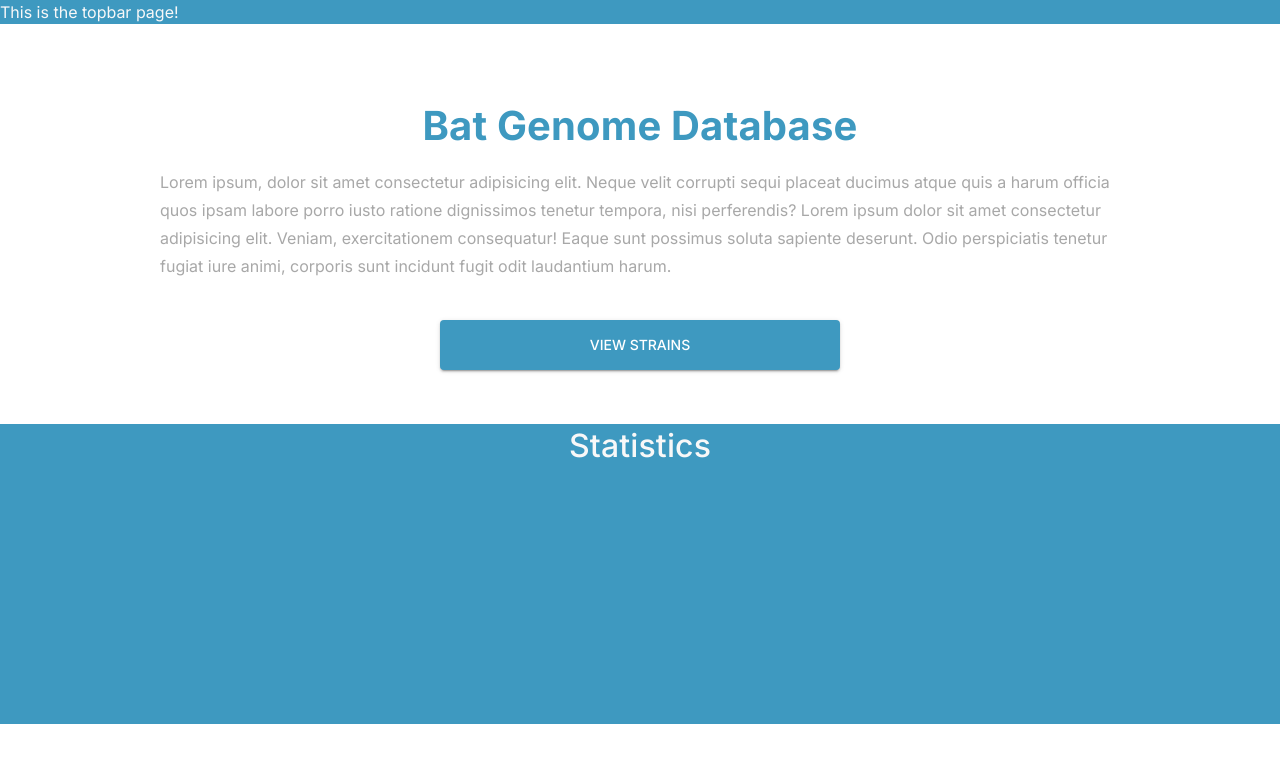
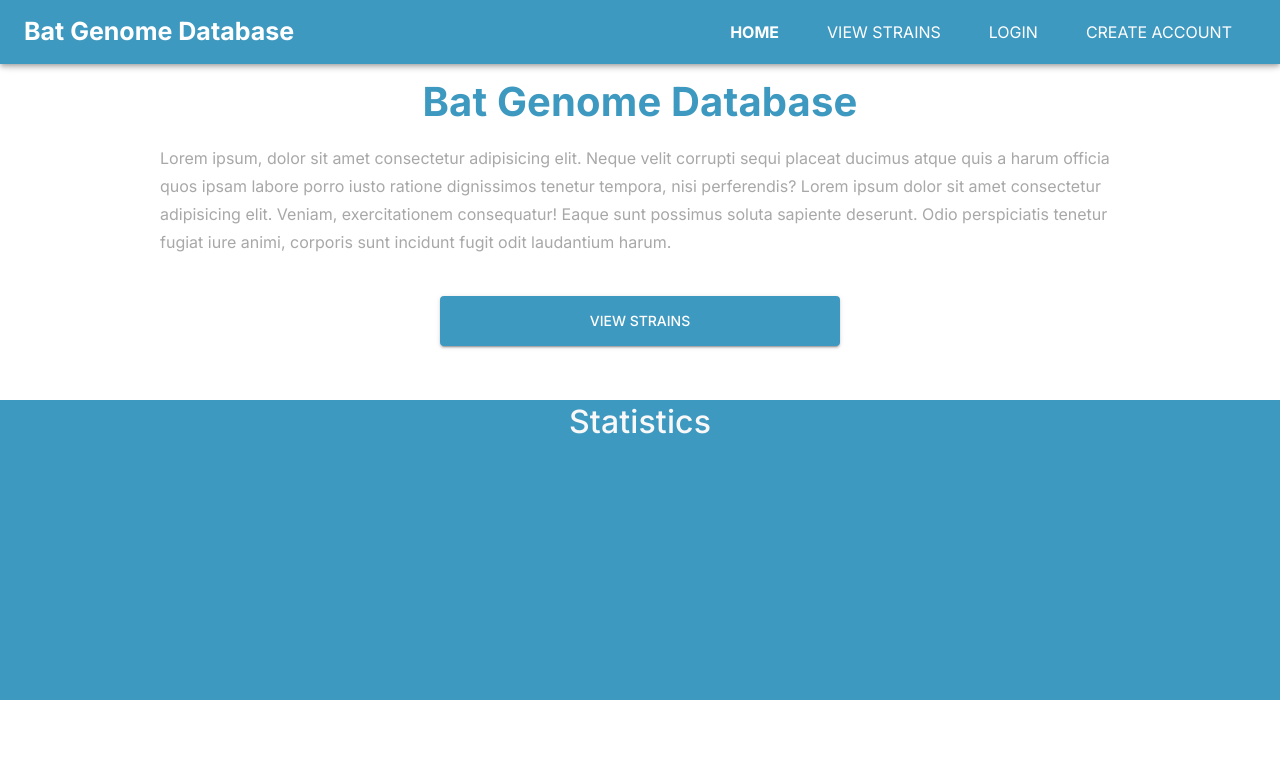
Before and after one commit to lbsomoson/bat-genome-database, a React (Create React App) app in the folder bat-genome-client/: page / in a window 1280 px wide. Shown: the top 762 px of the page. Built offline with nearby package versions, Linux system fonts and the light colour scheme.

Commit message:
feat: topbar with pages based on user role

```diff
--- a/bat-genome-client/src/components/topbar/Topbar.jsx
+++ b/bat-genome-client/src/components/topbar/Topbar.jsx
@@ -1,13 +1,174 @@
-import { ThemeProvider, Typography, Box } from "@mui/material";
 
+/* Context */
 import { theme } from "../../theme";
+import { userDetailsContext } from "../../context/UserDetailsProvider";
 
-export default function Topbar() {
+/* Hooks and Routing */
+import { NavLink } from "react-router-dom";
+import {
+	useContext,
+	useEffect,
+	useState
+} from "react";
+
+/* Material UI */
+import { MenuIcon, AccountCircle } from '@mui/icons-material';
+import {
+	AppBar,
+	Box,
+	Button,
+	Container,
+	IconButton,
+	Menu,
+	MenuItem,
+	Toolbar,
+	Tooltip,
+	ThemeProvider,
+	Typography
+} from "@mui/material";
+
+
+/* Menu items */
+const pages = [
+	{ text: 'Home', href: '/' },
+	{ text: 'View Strains', href: '/view/strain' },
+	{ text: 'Manage Users', href: '/users' },
+	{ text: 'Login', href: '/login' },
+	{ text: 'Create Account', href: '/createaccount' },
+	// { text: 'Logout', href: '/' }
+];
+const settings = [
+	{ text: 'Profile', href: '/profile' },
+	{ text: 'Logout', href: '/' }
+];
+
+
+/**
+ * This component is the navigation bar located at the top of every page.
+ * Only main navigation pages will be shown for the topbar.
+ */
+const TopBar = () => {
+	const [userDetails, setUserDetails] = useContext(userDetailsContext);
+  const [anchorUser, setAnchorUser] = useState(null);
+
+	// for testing with a logged in account
+	// useEffect(() => {
+	// 	setUserDetails({
+	// 		user: 'Lara',
+	// 		role: 'admin'
+	// 	})
+
+	// 	console.log(userDetails);
+	// }, []);
+
+  const handleOpenProfileMenu = (event) => {
+    setAnchorUser(true);
+  };
+
+  const handleCloseProfileMenu = () => {
+    setAnchorUser(null);
+  };
+
+	const renderProfileMenu = (
+		<Menu
+			sx={{ mt: '45px' }}
+			id="menu-appbar"
+			anchorEl={anchorUser}
+			anchorOrigin={{
+				vertical: 'top',
+				horizontal: 'right',
+			}}
+			keepMounted
+			transformOrigin={{
+				vertical: 'top',
+				horizontal: 'right',
+			}}
+			open={Boolean(anchorUser)}
+			onClose={handleCloseProfileMenu}
+		>
+			{settings.map((setting) => (
+				<MenuItem key={setting.text} onClick={handleCloseProfileMenu}>
+					<Typography textAlign="center">{setting.text}</Typography>
+				</MenuItem>
+			))}
+		</Menu>
+	);
+
+	const renderNavPages = (excluded) => {
+		return (
+			<>
+				{pages.map((page, idx) => (
+					excluded.includes(page.text) ?
+						<></>
+						: <Button
+							key={idx}
+							variant="text"
+							sx={{ fontSize:'16px', mx:2 }}
+						>
+							<NavLink
+								style={({ isActive }) =>
+									isActive ? { fontWeight: '900', textDecoration: 'none', color: "white" }
+										: { fontWeight: '400', textDecoration: 'none', color: "white" }
+								}
+								to={page.href}
+							>
+								{page.text}
+							</NavLink>
+						</Button>
+				))}
+			</>
+		)
+	}
+
 	return (
 		<ThemeProvider theme={theme}>
-			<Box bgcolor="primary.main">
-				<Typography color="primary.white"> This is the topbar page! </Typography>
-			</Box>
+			<AppBar component="nav" >
+				<Container maxWidth="xl" >
+					<Toolbar disableGutters>
+						<Typography
+							noWrap
+							component="div"
+							sx={{
+								fontSize: '25px',
+								fontWeight: 700,
+								display: { xs: 'none', md: 'block' }
+							}}
+						>
+							Bat Genome Database
+						</Typography>
+
+						<Box sx={{ flexGrow: 1 }} />
+
+						<Box sx={{ display: { xs: 'none', md: 'flex' } }}>
+							{userDetails != null ?
+									userDetails.role === "admin" ?
+											renderNavPages(["Login", "Create Account"])
+										: renderNavPages(["Login", "Create Account", "Manage Users"])
+								:renderNavPages(["Manage Users"])
+							}
+
+							{userDetails == null ?
+								<></>
+								: <Tooltip title="Open settings">
+									<IconButton
+										size="large"
+										edge="end"
+										aria-label="account of current user"
+										aria-haspopup="true"
+										onClick={handleOpenProfileMenu}
+										color="inherit"
+									>
+										<AccountCircle />
+									</IconButton>
+								</Tooltip>
+							}
+						</Box>
+					</Toolbar>
+				</Container>
+			</AppBar>
 		</ThemeProvider>
-	);
+  );
 }
+
+
+export default TopBar;
```
